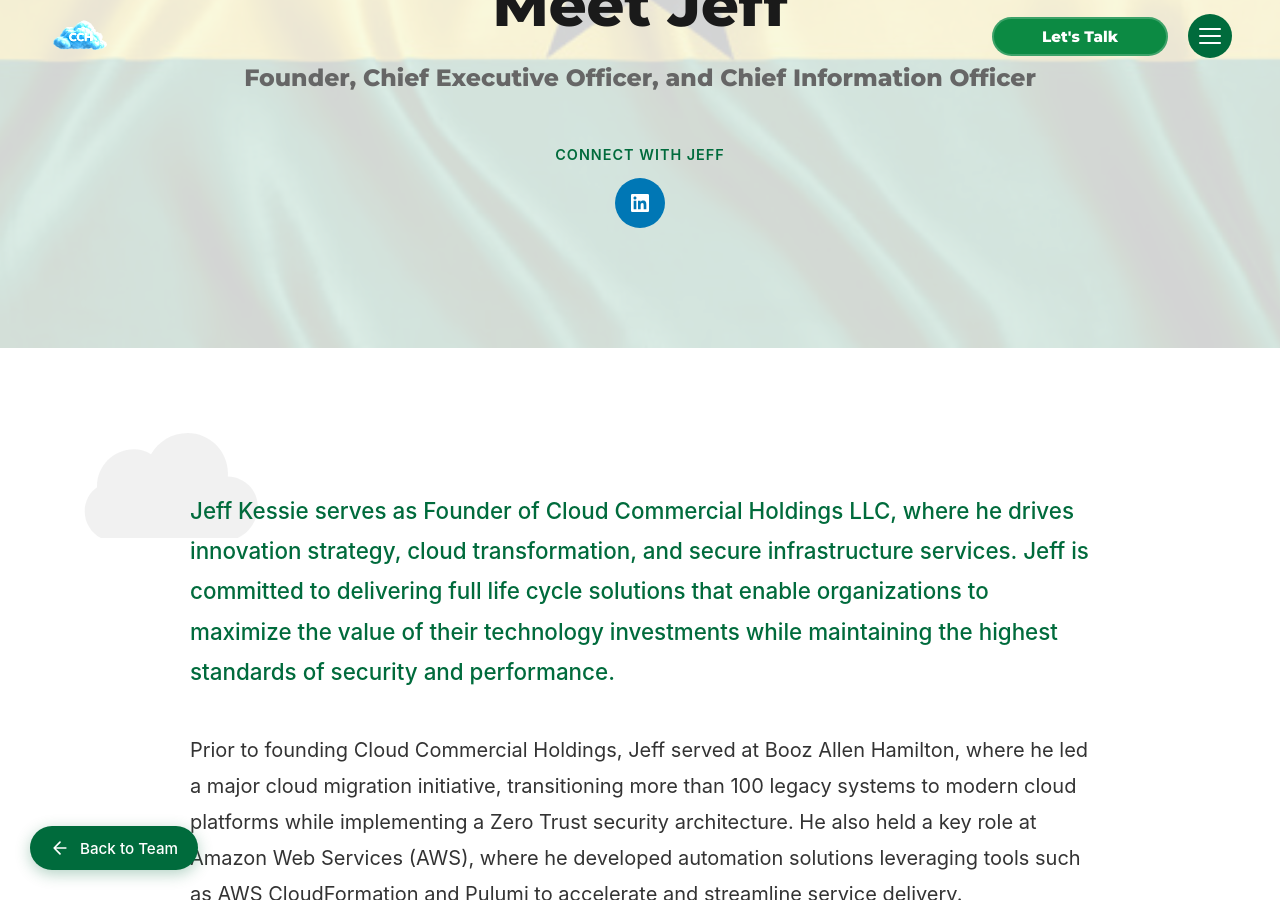
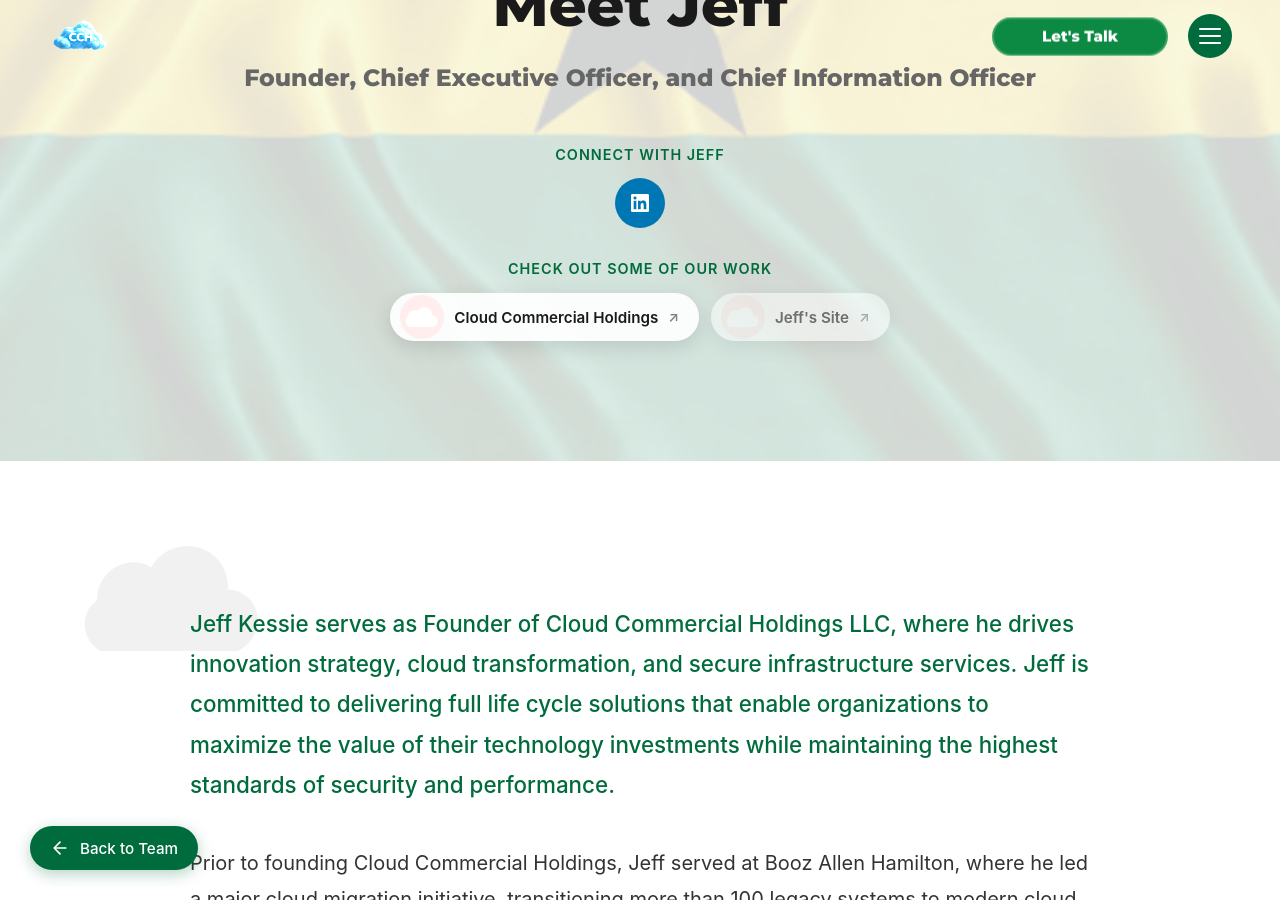
Before and after one commit to CloudCommercialHoldings/CCH, a Jekyll site: the page built from jeff-kessie.html, in a window 1280 px wide and 900 px high, scrolled down 518 px. Built offline with Jekyll 4.4.1, drawn with Linux system fonts in a browser that asks for light colours; some web fonts are replaced.

Commit message:
Add work section with project links
Added a work section with links to Cloud Commercial Holdings and a placeholder for Jeff's site.

```diff
--- a/jeff-kessie.html
+++ b/jeff-kessie.html
@@ -26,6 +26,26 @@
                 <a href="https://www.linkedin.com/in/jkessie/" target="_blank" class="linkedin-btn">
                     <img src="{{ '/assets/linkedin.svg' | relative_url }}" alt="LinkedIn" />
                 </a>
+            </div>
+
+            <!-- Our work — copy a .work-link block to add another link -->
+            <div class="work-section">
+                <p class="work-label">CHECK OUT SOME OF OUR WORK</p>
+                <div class="work-links">
+
+                    <a href="https://cloudcommercial.com" target="_blank" rel="noopener" class="work-link">
+                        <img src="{{ '/assets/cloud-shape.svg' | relative_url }}" alt="" />
+                        <span>Cloud Commercial Holdings</span>
+                    </a>
+
+                    <!-- Jeff's site — replace href when the URL is ready, then delete the two style/aria attributes below -->
+                    <a href="" target="_blank" rel="noopener" class="work-link" aria-disabled="true"
+                        style="opacity:.55;pointer-events:none;">
+                        <img src="{{ '/assets/cloud-shape.svg' | relative_url }}" alt="" />
+                        <span>Jeff's Site</span>
+                    </a>
+
+                </div>
             </div>
         </div>
     </div>
```
